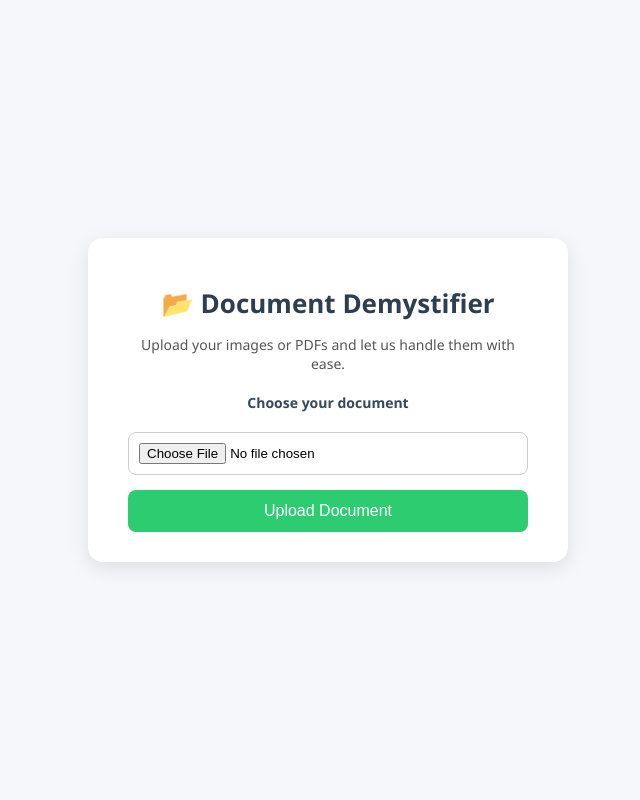
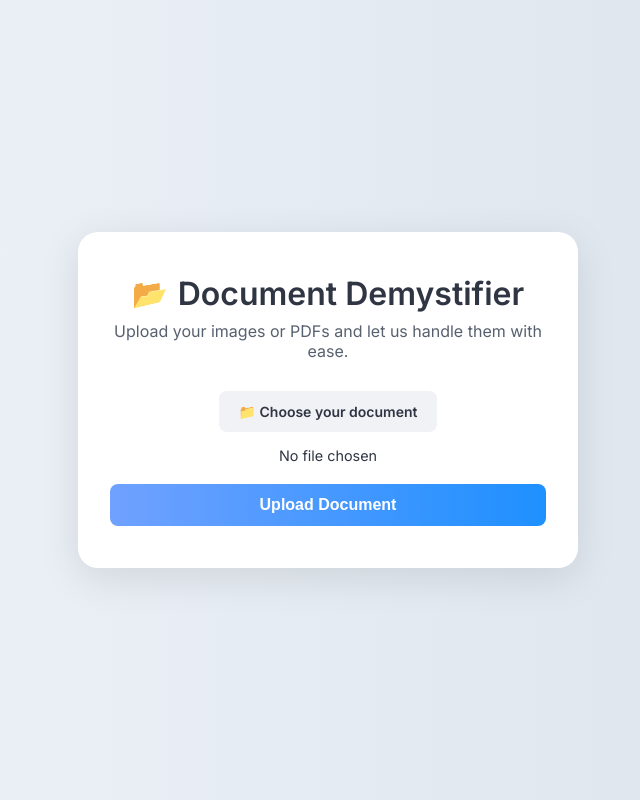
Before and after one commit to tj184/Document_Demystifier, a Flask app: page / in a window 1280 px wide. Shown: the whole page, without its empty margins (312-952 px from the left). Run offline with Flask 3, Linux system fonts and the light colour scheme.

Commit message:
Updating the UI

```diff
--- a/templates/index.html
+++ b/templates/index.html
@@ -1,14 +1,147 @@
 <!DOCTYPE html>
 <html lang="en">
 <head>
-  <meta charset="UTF-8">
-  <meta name="viewport" content="width=device-width, initial-scale=1.0">
+  <meta charset="UTF-8" />
+  <meta name="viewport" content="width=device-width, initial-scale=1.0"/>
   <title>Document Demystifier</title>
   <link rel="stylesheet" href="{{ url_for('static', filename='style.css') }}">
+  <link href="https://fonts.googleapis.com/css2?family=Inter:wght@400;600&display=swap" rel="stylesheet">
+  <style>
+    /* Base Reset */
+    * {
+      box-sizing: border-box;
+      margin: 0;
+      padding: 0;
+    }
+
+    body {
+      font-family: 'Inter', sans-serif;
+      background: linear-gradient(to right, #f0f4f8, #d9e2ec);
+      min-height: 100vh;
+      display: flex;
+      justify-content: center;
+      align-items: center;
+      padding: 20px;
+    }
+
+    .container {
+      background: #ffffff;
+      padding: 40px 30px;
+      border-radius: 20px;
+      box-shadow: 0 10px 40px rgba(0, 0, 0, 0.1);
+      max-width: 500px;
+      width: 100%;
+      transition: all 0.3s ease;
+      border: 2px solid transparent;
+    }
+
+    .container:hover {
+      border-color: #70a1ff;
+    }
+
+    h1 {
+      font-size: 2rem;
+      color: #2f3542;
+      margin-bottom: 8px;
+      display: flex;
+      align-items: center;
+      justify-content: center;
+      gap: 10px;
+      transition: transform 0.3s ease;
+    }
+
+    h1:hover {
+      transform: scale(1.02);
+    }
+
+    h1::before {
+      content: "📂";
+      font-size: 1.8rem;
+    }
+
+    .subtitle {
+      font-size: 1rem;
+      color: #57606f;
+      margin-bottom: 30px;
+    }
+
+    .flash-messages p {
+      background-color: #ffe0e0;
+      color: #b00020;
+      padding: 12px;
+      border-radius: 8px;
+      font-size: 0.95rem;
+      margin-bottom: 20px;
+    }
+
+    form {
+      display: flex;
+      flex-direction: column;
+      gap: 20px;
+    }
+
+    .upload-wrapper {
+      position: relative;
+      text-align: center;
+    }
+
+    .upload-label {
+      background-color: #f1f2f6;
+      padding: 12px 20px;
+      border-radius: 8px;
+      color: #2f3542;
+      font-weight: 600;
+      cursor: pointer;
+      transition: background-color 0.3s ease;
+      display: inline-block;
+    }
+
+    .upload-label:hover {
+      background-color: #dcdde1;
+    }
+
+    input[type="file"] {
+      display: none;
+    }
+
+    .file-name {
+      margin-top: 10px;
+      font-size: 0.9rem;
+      color: #2f3542;
+      word-break: break-word;
+    }
+
+    button {
+      background: linear-gradient(to right, #70a1ff, #1e90ff);
+      color: white;
+      border: none;
+      padding: 12px;
+      border-radius: 8px;
+      font-size: 1rem;
+      font-weight: 600;
+      cursor: pointer;
+      transition: all 0.3s ease;
+    }
+
+    button:hover {
+      background: linear-gradient(to right, #1e90ff, #3742fa);
+      transform: scale(1.02);
+    }
+
+    @media (max-width: 500px) {
+      .container {
+        padding: 30px 20px;
+      }
+
+      h1 {
+        font-size: 1.5rem;
+      }
+    }
+  </style>
 </head>
 <body>
   <div class="container">
-    <h1>📂 Document Demystifier</h1>
+    <h1>Document Demystifier</h1>
     <p class="subtitle">Upload your images or PDFs and let us handle them with ease.</p>
 
     {% with messages = get_flashed_messages() %}
@@ -22,10 +155,20 @@
     {% endwith %}
 
     <form method="POST" enctype="multipart/form-data">
-      <label class="upload-label" for="file">Choose your document</label>
-      <input type="file" id="file" name="file" accept=".png,.jpg,.jpeg,.gif,.pdf" required>
+      <div class="upload-wrapper">
+        <label class="upload-label" for="file">📁 Choose your document</label>
+        <input type="file" id="file" name="file" accept=".png,.jpg,.jpeg,.gif,.pdf" required onchange="showFileName(this)">
+        <div class="file-name" id="file-name">No file chosen</div>
+      </div>
       <button type="submit">Upload Document</button>
     </form>
   </div>
+
+  <script>
+    function showFileName(input) {
+      const fileName = input.files[0]?.name || "No file chosen";
+      document.getElementById("file-name").textContent = fileName;
+    }
+  </script>
 </body>
 </html>
```
